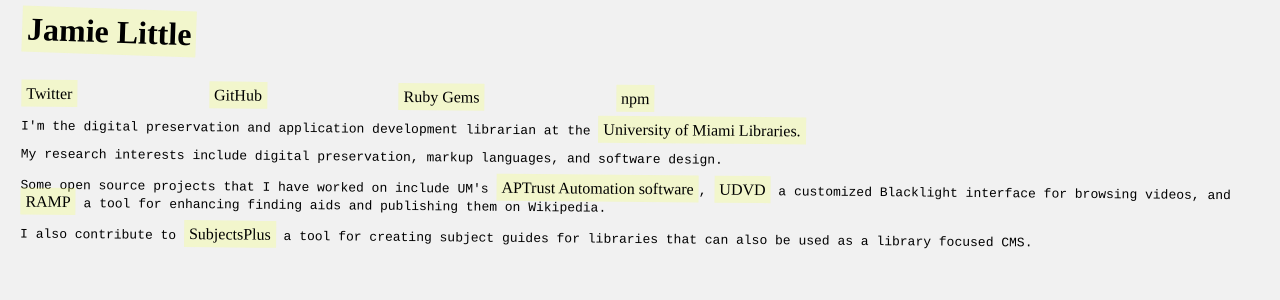
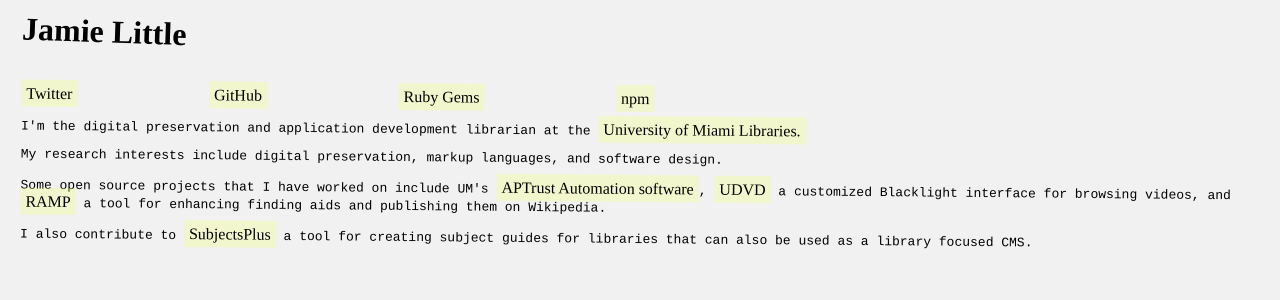
Before and after one commit to little9/little9.github.io, a Jekyll site: the page built from index.html, in a window 1280 px wide. Shown: the top 300 px of the page. Built offline with Jekyll 4.4.1, drawn with Linux system fonts in a browser that asks for light colours.

Commit message:
Changing header

```diff
--- a/_includes/header.html
+++ b/_includes/header.html
@@ -2,7 +2,7 @@
 
   <div class="wrapper">
 
-    <h1><a class="site-title" href="{{ site.baseurl }}/">{{ site.title }}</a></h1>
+    <h1>{{ site.title }}</h1>
 
     <nav class="site-nav">
       <div class="trigger">
```
Also changed, not shown: 5 other files.
